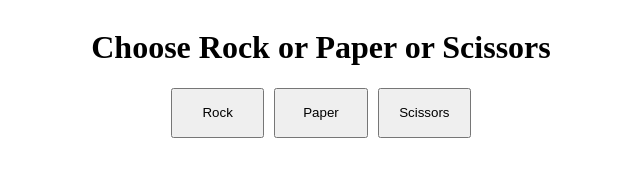
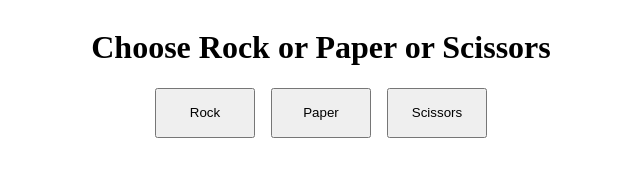
Before and after one commit to yigitkon/rock_paper_scissors, a plain HTML site: page index.html in a window 1280 px wide. Shown: the whole page, without its empty margins (319-959 px from the left). Drawn offline with Linux system fonts and the light colour scheme.

Commit message:
when user clicked a button result is logged in console.

```diff
--- a/game.js
+++ b/game.js
@@ -10,8 +10,18 @@ function getComputerChoice(){
 }
 
 function getHumanChoice(){
-    let choice = prompt("Rock or Paper or Scissors?")
-    return choice.toLowerCase()
+
+    let userChoice = document.querySelector('.userOutput');
+    document.addEventListener("click",userSelection);
+
+    function userSelection(e){
+        if (e.target.classList.contains("button")){
+            userChoice.textContent = e.target.value;
+        }
+        console.log(e.target.id)
+    }
+
+
 }
 
 function playRound(computersChoice, humanChoice){
@@ -64,4 +74,7 @@ function playGame(){
     }
 }
 
+
+getHumanChoice()
+
 //playGame()
--- a/index.html
+++ b/index.html
@@ -7,12 +7,12 @@
     <link rel="stylesheet" href="styles.css">
 </head>
 <body>
-    <div class ="userChoice">
+    <div class ="userchoice">
         <h1>Choose Rock or Paper or Scissors</h1>
-        <div class="button">
-            <button class="button rock">Rock</button>
-            <button class="button papaer">Paper</button>
-            <button class="button scissors">Scissors</button>
+        <div class="buttons">
+            <button class="userbutton" id ="rock">Rock</button>
+            <button class="userbutton" id ="paper">Paper</button>
+            <button class="userbutton" id="scissors">Scissors</button>
         </div>
 
     </div>
--- a/styles.css
+++ b/styles.css
@@ -1,13 +1,15 @@
-.userChoice{
+.userchoice{
     display: flex;
     flex-direction: column;
     align-items: center;
 }
-.button{
+.buttons{
     display: flex;
-    width: 300px;
-    height: 50px;
-    gap: 10px;
+    gap: 16px;
     justify-content: center;
     align-items: center;
 }
+.userbutton{
+    width: 100px;
+    height: 50px;
+}
```
